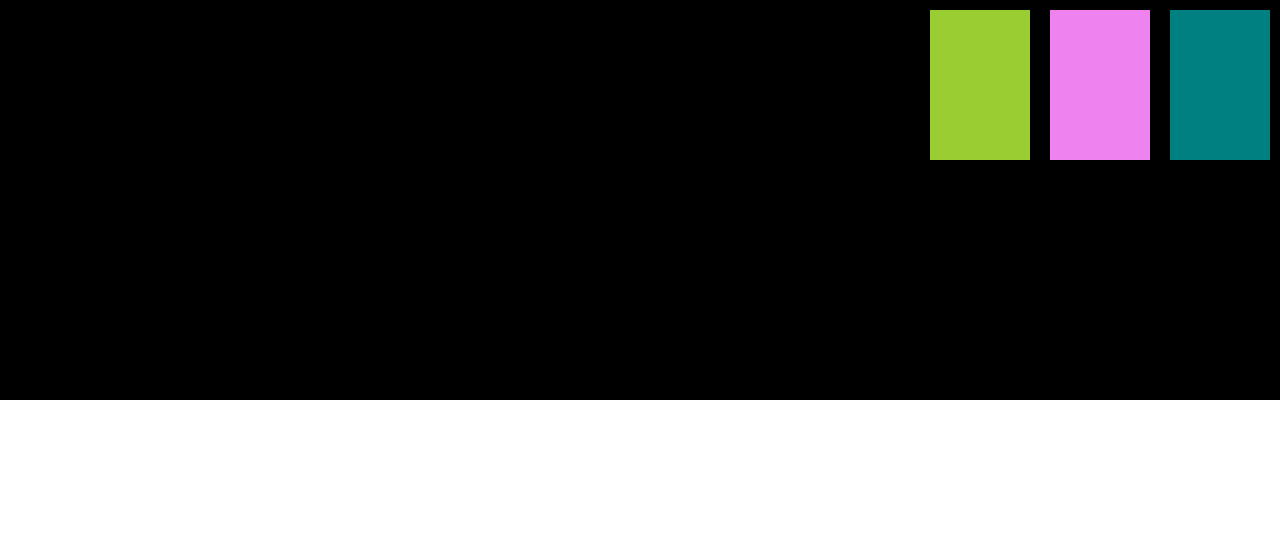
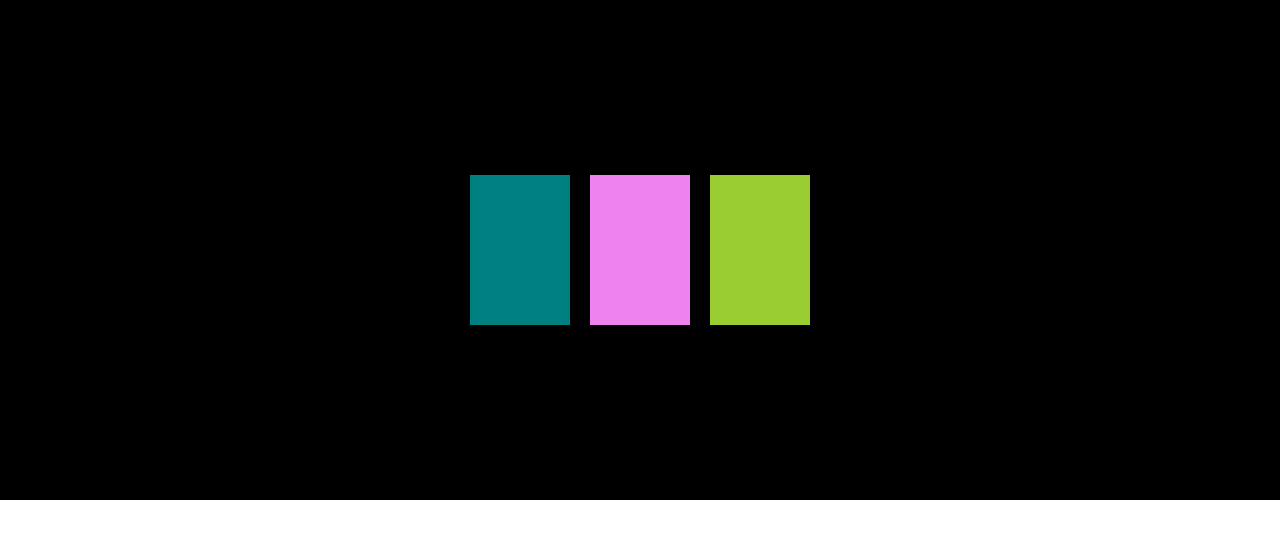
Before and after one commit to srsahana/css, a plain HTML site: page index.html in a window 1280 px wide. Drawn offline with Linux system fonts and the light colour scheme.

Commit message:
align center

```diff
--- a/index.html
+++ b/index.html
@@ -14,11 +14,13 @@
         }
 
       .parent{
-          height: 400px;
+          min-height: 500px;
           background-color: black;
           position: relative;
           display: flex;
-          flex-direction: row-reverse;
+          flex-direction: row;
+          justify-content: center;
+          align-items: center;
       }
        .child{
            width: 100px;
```
